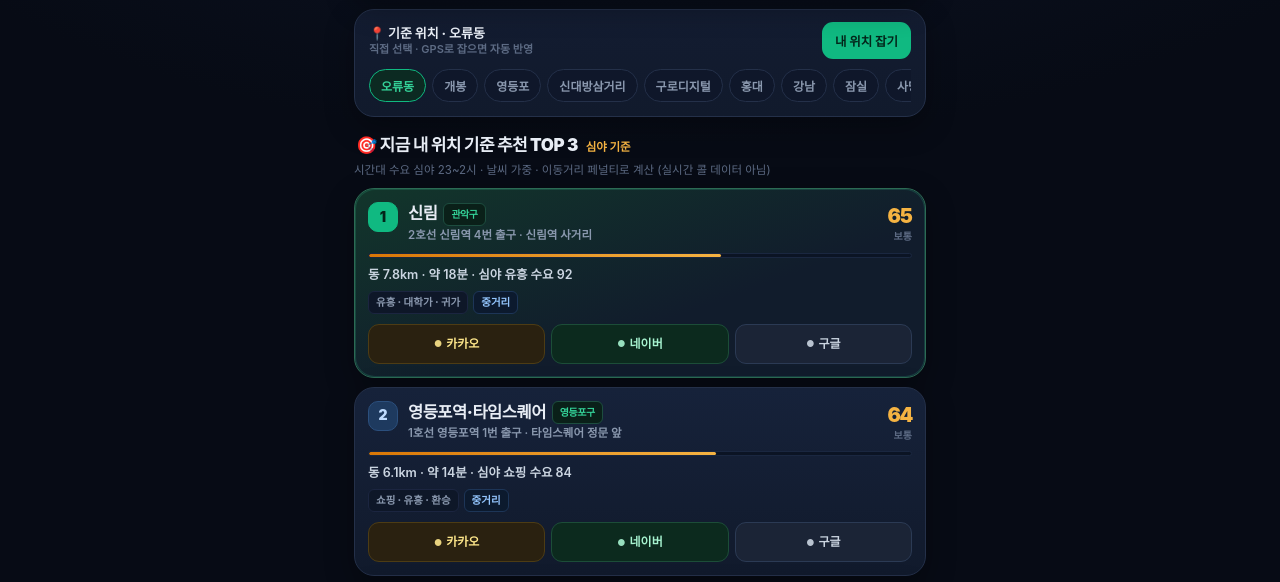
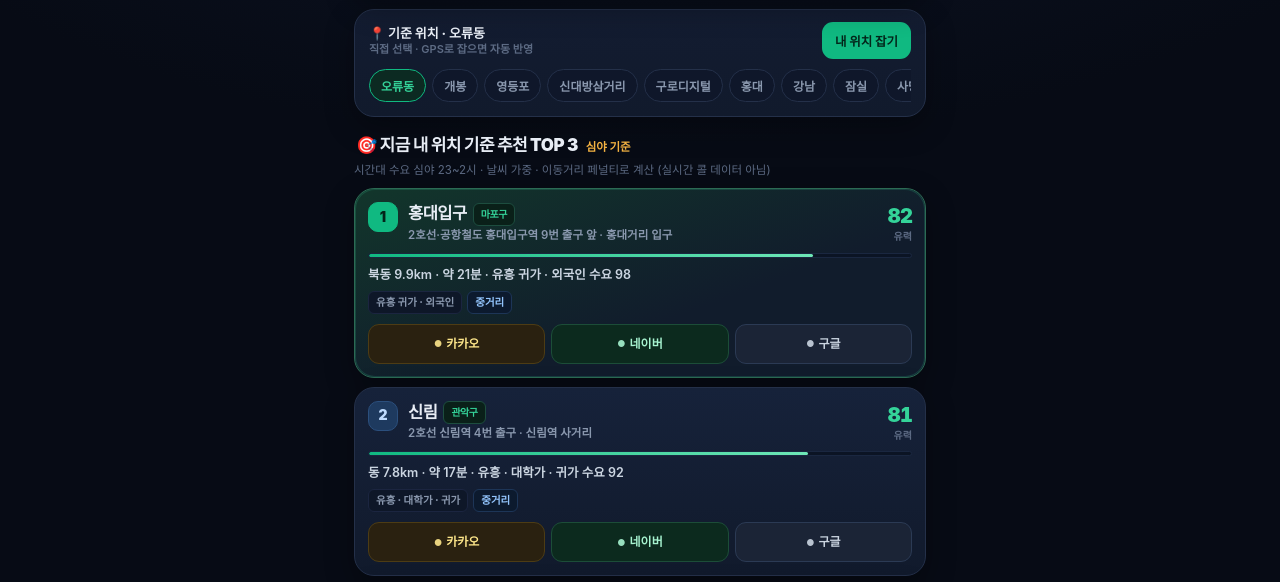
Before and after one commit to tae2-sudo/taxi-log, a plain HTML site: page spots.html in a window 1280 px wide. Shown: the part 203-785 px from the top of the page. Drawn offline with Linux system fonts and the light colour scheme; no server answers; a web font is replaced by a local one.

Commit message:
대시보드 점수 보정·이동시간 현실화·목록 접기

```diff
--- a/spots.html
+++ b/spots.html
@@ -649,13 +649,13 @@ var BASES = [
 
 /* ===================== 시간대 정의 ===================== */
 var SLOTS = {
- dawn:  {label:"새벽 4~6시",   short:"새벽",   speed:38, peak:"공항 출발·첫차 전"},
- am:    {label:"출근 6:30~9:30", short:"출근", speed:17, peak:"출근 피크"},
- day:   {label:"낮 9:30~17시", short:"낮",    speed:20, peak:"업무·병원·쇼핑"},
- pm:    {label:"퇴근 17~21시", short:"퇴근",  speed:16, peak:"퇴근·회식"},
- night: {label:"밤 21~23시",   short:"밤",    speed:26, peak:"유흥 시작"},
- late:  {label:"심야 23~2시",  short:"심야",  speed:30, peak:"유흥·귀가 피크"},
- deep:  {label:"새벽 2~4시",   short:"새벽공백", speed:38, peak:"심야 공백·귀가"}
+ dawn:  {label:"새벽 4~6시",   short:"새벽",   speed:42, peak:"공항 출발·첫차 전"},
+ am:    {label:"출근 6:30~9:30", short:"출근", speed:20, peak:"출근 피크"},
+ day:   {label:"낮 9:30~17시", short:"낮",    speed:23, peak:"업무·병원·쇼핑"},
+ pm:    {label:"퇴근 17~21시", short:"퇴근",  speed:19, peak:"퇴근·회식"},
+ night: {label:"밤 21~23시",   short:"밤",    speed:28, peak:"유흥 시작"},
+ late:  {label:"심야 23~2시",  short:"심야",  speed:32, peak:"유흥·귀가 피크"},
+ deep:  {label:"새벽 2~4시",   short:"새벽공백", speed:42, peak:"심야 공백·귀가"}
 };
 var SLOT_SEQ = ["dawn","am","day","pm","night","late","deep"];
 
@@ -681,6 +681,7 @@ var S = {
   slot: "am",
   tab: "now",
   sortBy: "score",
+  expanded: false,
   wx: null,
   evts: lsGet("evts", []),
   ai: lsGet("ai", {provider:"gemini", key:"", model:""}),
@@ -780,11 +781,11 @@ function scoreOf(sp, slotKey){
   dem = Math.min(100, dem * wf.f);
   var wb = weatherBoost(sp);
   var km = distKm(sp);
-  var pen = Math.min(46, 4.6 * Math.pow(Math.max(km, 0.3), 0.85));
+  var pen = Math.min(42, 3.2 * Math.pow(Math.max(km, 0.3), 0.8));
   var vf = sp.v === "airport" ? 0.55 : (sp.v === "long" ? 0.75 : (sp.v === "short" ? 1.25 : 1));
   pen = pen * vf;
   var ev = spotHasEvent(sp);
-  var score = Math.round(dem*0.8 + 18 + wb.add - pen + (ev ? 15 : 0));
+  var score = Math.round(dem*0.82 + 22 + wb.add - pen + (ev ? 16 : 0));
   score = Math.max(4, Math.min(99, score));
   var eta = Math.round(km / SLOTS[slotKey].speed * 60 + 2);
   return {sp:sp, score:score, dem:Math.round(dem), wb:wb, ev:ev, km:km, eta:eta, pen:pen, wf:wf};
@@ -796,16 +797,16 @@ function computeAll(slotKey){
   return out;
 }
 function tierOf(sc){
-  if(sc >= 78) return {t:"매우 유력", c:"hi"};
-  if(sc >= 66) return {t:"유력", c:"hi"};
-  if(sc >= 54) return {t:"보통", c:"mid"};
+  if(sc >= 84) return {t:"매우 유력", c:"hi"};
+  if(sc >= 72) return {t:"유력", c:"hi"};
+  if(sc >= 58) return {t:"보통", c:"mid"};
   return {t:"약함", c:"low"};
 }
 function reasonText(r, slotKey){
   var sp = r.sp;
   var parts = [];
   parts.push(dirName(S.base.lat, S.base.ln, sp.lat, sp.ln) + " " + fmtKm(r.km) + "km · 약 " + r.eta + "분");
-  parts.push(SLOTS[slotKey].short + " " + sp.tg.split("·")[0].trim() + " 수요 " + r.dem);
+  parts.push(sp.tg + " 수요 " + r.dem);
   if(r.wb.note) parts.push("<em>" + esc(r.wb.note) + "</em>");
   else if(r.wf.note) parts.push("<em>" + esc(r.wf.note) + "</em>");
   if(r.ev) parts.push("<em>행사 종료 대기</em>");
@@ -1049,7 +1050,8 @@ function renderList(){
   $("listTitle").textContent = cfg.title;
   $("listCount").textContent = list.length + "곳";
   var html = "";
-  for(var i=0;i<list.length;i++){
+  var shown = S.expanded ? list.length : Math.min(list.length, 12);
+  for(var i=0;i<shown;i++){
     var r = list[i], sp = r.sp, t = tierOf(r.score);
     html += '<article class="row">'
       + '<div class="rhead"><div class="rname">' + esc(sp.n) + '<span class="gu">' + esc(sp.gu) + '</span></div>'
@@ -1064,6 +1066,9 @@ function renderList(){
       + '<details><summary>대기 팁 보기</summary><div class="rtip">' + esc(sp.tip) + '</div></details>'
       + navRow(sp)
       + '</article>';
+  }
+  if(!S.expanded && list.length > shown){
+    html += '<button class="btn" id="btnMore" style="width:100%">＋ ' + (list.length - shown) + '곳 더 보기</button>';
   }
   $("list").innerHTML = html || '<div class="empty">이 시간대에 표시할 자리가 없습니다.</div>';
 }
@@ -1085,10 +1090,10 @@ function ruleBrief(){
   var t1 = all[0], t2 = all[1], t3 = all[2];
   var ns = nextSlot(k), nt = computeAll(ns)[0];
   var lines = [];
-  lines.push("지금 " + SLOTS[k].label + "엔 " + t1.sp.n + " — " + t1.sp.tg + " 수요가 가장 큽니다. 여기서 " + fmtKm(t1.km) + "km, 약 " + t1.eta + "분.");
+  lines.push("지금은 " + SLOTS[k].label + ". " + t1.sp.n + " — " + t1.sp.tg + " 수요가 가장 큽니다. 여기서 " + fmtKm(t1.km) + "km, 약 " + t1.eta + "분.");
   lines.push("2순위 " + t2.sp.n + "(" + fmtKm(t2.km) + "km), 3순위 " + t3.sp.n + "(" + fmtKm(t3.km) + "km). 이동 부담이 적은 쪽부터 붙으세요.");
   var wl = weatherSentence();
-  lines.push((wl ? wl + " " : "") + "다음 " + SLOTS[ns].label + "엔 " + nt.sp.n + " 쪽이 좋습니다.");
+  lines.push((wl ? wl + " " : "") + "다음 " + SLOTS[ns].label + "에는 " + nt.sp.n + " 쪽이 좋습니다.");
   return lines;
 }
 function renderBrief(){
@@ -1232,7 +1237,7 @@ $("tabs").addEventListener("click", function(e){
   var b = e.target.closest ? e.target.closest(".tab") : null;
   if(!b) return;
   var tab = b.getAttribute("data-tab");
-  S.tab = tab;
+  S.tab = tab; S.expanded = false;
   var tabs = document.querySelectorAll(".tab");
   for(var i=0;i<tabs.length;i++) tabs[i].setAttribute("aria-selected", tabs[i] === b ? "true" : "false");
   renderList();
@@ -1246,6 +1251,11 @@ $("evList").addEventListener("click", function(e){
   var b = e.target.closest ? e.target.closest(".ev") : null;
   if(!b) return;
   toggleEvent(b.getAttribute("data-ev"));
+});
+$("list").addEventListener("click", function(e){
+  var b = e.target.closest ? e.target.closest("#btnMore") : null;
+  if(!b) return;
+  S.expanded = true; renderList();
 });
 $("btnGps").addEventListener("click", locate);
 $("btnWx").addEventListener("click", loadWx);
@@ -1267,6 +1277,7 @@ var btnSort = $("btnSort");
 if(btnSort){
   btnSort.addEventListener("click", function(){
     S.sortBy = S.sortBy === "score" ? "dist" : "score";
+    S.expanded = false;
     btnSort.textContent = S.sortBy === "score" ? "점수순" : "거리순";
     renderList();
   });
```
